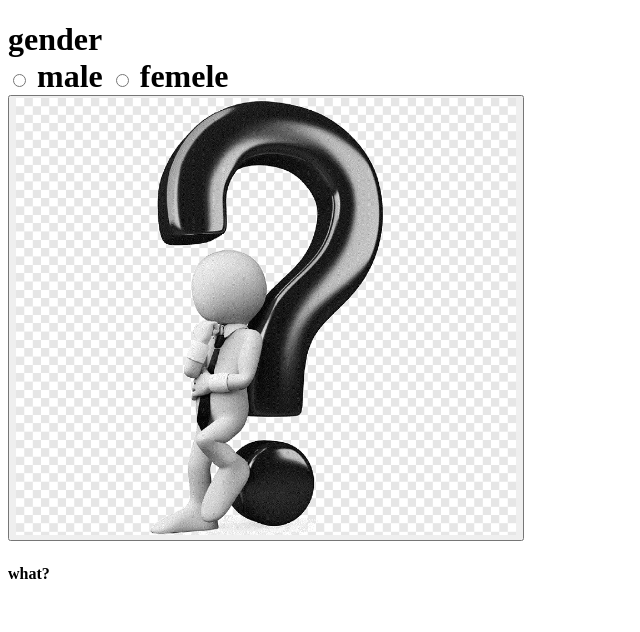
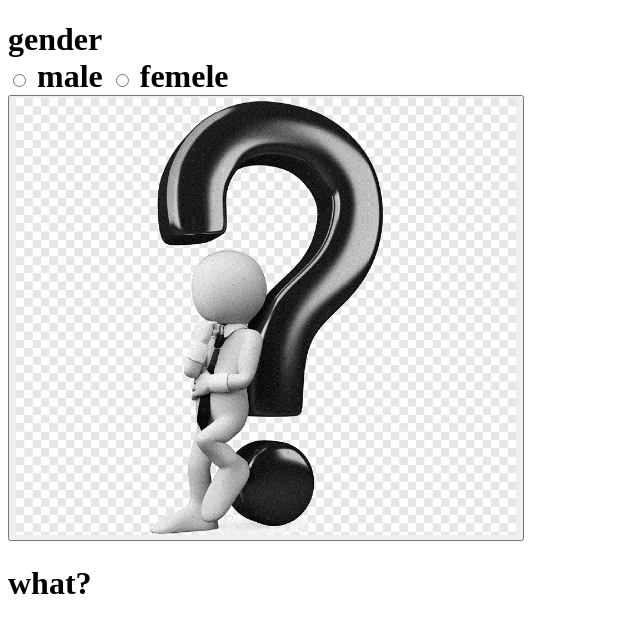
Before and after one commit to si-aiz/ExGender, a plain HTML site: page index.html in a window 1280 px wide. Shown: the whole page, without its empty margins (0-640 px from the left). Drawn offline with Linux system fonts and the light colour scheme.

Commit message:
Update index.html

```diff
--- a/index.html
+++ b/index.html
@@ -12,7 +12,7 @@
 	<input type="radio" name="aziz" value="femele"> femele
 	<br>
 	<button onclick="badel()"><img width="500" id='image'src="gender.png"></button>
-	<h4 id="des">what?</h4>
+	<h1 id="des">what?</h1>
 
 </body>
 </html>
```
